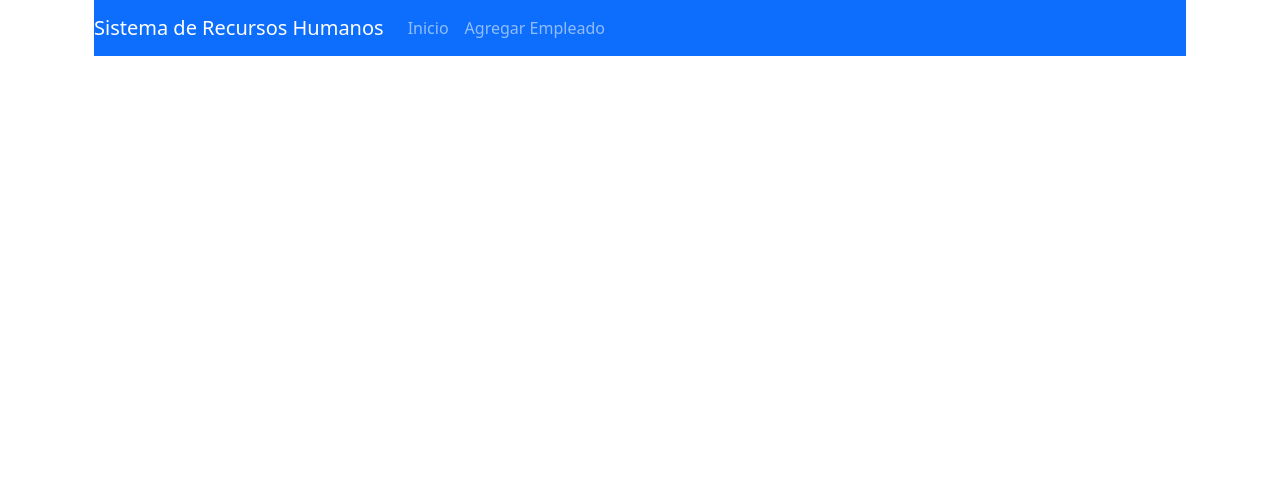
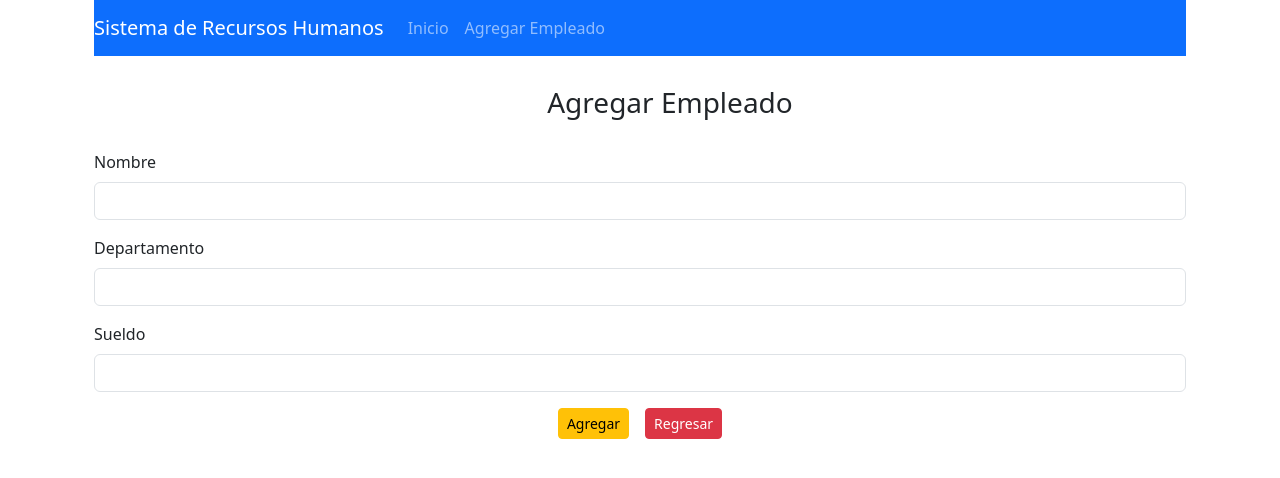
Before and after one commit to lordWillfer/recursos-humanos-app, a React (Create React App) app: page /agregar in a window 1280 px wide. Shown: the top 478 px of the page. Built offline with nearby package versions, Linux system fonts and the light colour scheme.

Commit message:
Diseñando el formulario para agregar empleado

```diff
--- a/src/App.js
+++ b/src/App.js
@@ -1,6 +1,7 @@
 import { BrowserRouter, Routes, Route } from "react-router-dom";
 import ListadoEmpleados from "./empleados/ListadoEmpleados";
 import Navegacion from "./plantilla/Navegacion";
+import AgregarEmpleado from "./empleados/AgregarEmpleado";
 
 function App() {
   return (
@@ -9,6 +10,7 @@
         <Navegacion />
         <Routes>
           <Route exact path='/' element={<ListadoEmpleados />} />
+          <Route exact path='/agregar' element={<AgregarEmpleado />} />
         </Routes>
       </BrowserRouter>
     </div>
--- /dev/null
+++ b/src/empleados/AgregarEmpleado.js
@@ -0,0 +1,29 @@
+import React from 'react'
+
+export default function AgregarEmpleado() {
+    return (
+        <div className='container'>
+            <div className='container text-center' style={{ margin: "30px" }}>
+                <h3>Agregar Empleado</h3>
+            </div>
+            <form>
+                <div className="mb-3">
+                    <label htmlFor="nombre" className="form-label">Nombre</label>
+                    <input type="text" className="form-control" id="nombre" name='nombre' required={true} />
+                </div>
+                <div className="mb-3">
+                    <label htmlFor="departamento" className="form-label">Departamento</label>
+                    <input type="text" className="form-control" id="departamento" name='departamento' />
+                </div>
+                <div className="mb-3">
+                    <label htmlFor="sueldo" className="form-label">Sueldo</label>
+                    <input type="number" step="any" className="form-control" id="sueldo" name='sueldo' />
+                </div>
+                <div className='text-center'>
+                    <button type="submit" className="btn btn-warning btn-sm me-3">Agregar</button>
+                    <a href='/' className='btn btn-danger btn-sm'>Regresar</a>
+                </div>
+            </form>
+        </div>
+    )
+}
--- a/src/plantilla/Navegacion.js
+++ b/src/plantilla/Navegacion.js
@@ -1,4 +1,5 @@
 import React from 'react'
+import { Link } from 'react-router-dom'
 
 export default function Navegacion() {
     return (
@@ -14,7 +15,7 @@
                             <a className="nav-link" href="/">Inicio</a>
                         </li>
                         <li className="nav-item">
-                            <a className="nav-link" href="/agregar">Agregar Empleado</a>
+                            <Link className="nav-link" to="/agregar">Agregar Empleado</Link>
                         </li>
                     </ul>
                 </div>
```
